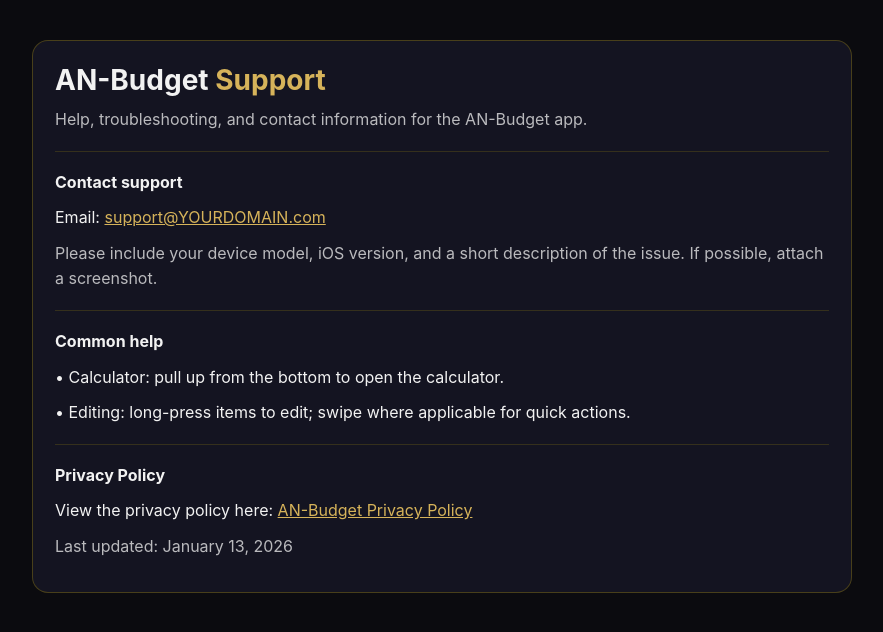
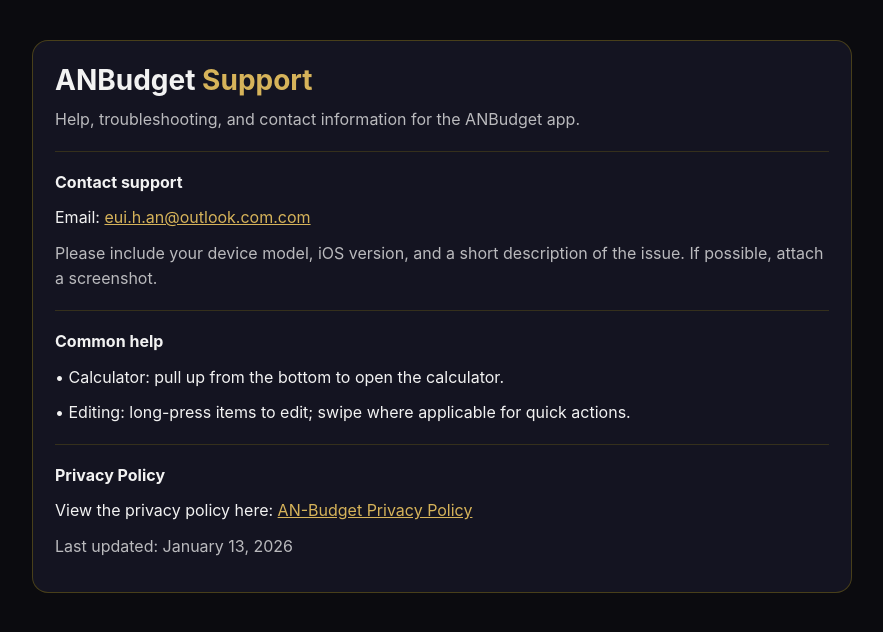
Before and after one commit to AnpointDeveloper/an-budget-support, a plain HTML site: page index.html in a window 1280 px wide. Shown: the whole page, without its empty margins (198-1081 px from the left). Drawn offline with Linux system fonts and the light colour scheme.

Commit message:
Update index.html

```diff
--- a/index.html
+++ b/index.html
@@ -3,7 +3,7 @@
 <head>
   <meta charset="utf-8" />
   <meta name="viewport" content="width=device-width, initial-scale=1" />
-  <title>AN-Budget Support</title>
+  <title>ANBudget Support</title>
   <style>
     body { font-family: -apple-system, BlinkMacSystemFont, "Segoe UI", Roboto, Arial, sans-serif; margin: 0; background: #0b0b0f; color: #f2f2f2; }
     .wrap { max-width: 820px; margin: 0 auto; padding: 40px 20px; }
@@ -20,13 +20,13 @@
 <body>
   <div class="wrap">
     <div class="card">
-      <h1>AN-Budget <span class="gold">Support</span></h1>
-      <p class="muted">Help, troubleshooting, and contact information for the AN-Budget app.</p>
+      <h1>ANBudget <span class="gold">Support</span></h1>
+      <p class="muted">Help, troubleshooting, and contact information for the ANBudget app.</p>
 
       <div class="divider"></div>
 
       <p><strong>Contact support</strong></p>
-      <p>Email: <a href="mailto:support@YOURDOMAIN.com">support@YOURDOMAIN.com</a></p>
+      <p>Email: <a href="mailto:eui.h.an@outlook.com">eui.h.an@outlook.com.com</a></p>
 
       <p class="muted">
         Please include your device model, iOS version, and a short description of the issue.
```
